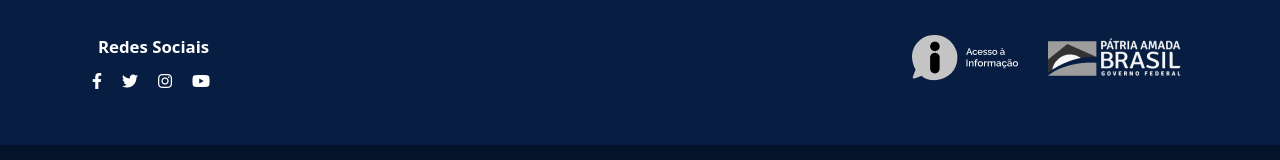
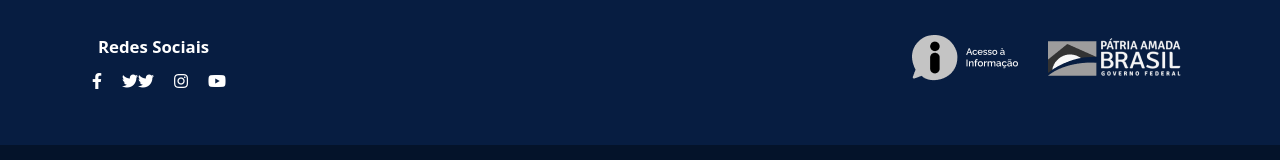
Before and after one commit to Gabriel200395/gns-gov, a React (Create React App) app: page /Bemvindo in a window 1280 px wide. Shown: the part 895-1055 px from the top of the page. Built offline with nearby package versions, Linux system fonts and the light colour scheme.

Commit message:
arrumando items

```diff
--- a/src/Components/Footer/Footer.js
+++ b/src/Components/Footer/Footer.js
@@ -10,35 +10,40 @@ function Footer() {
             <ul className=" d-flex ps-0">
               <li>
                 <a
-                  className="fab fa-facebook-f"
                   href="https://www.facebook.com/govbrdigital"
                   target="_blank"
                   rel="noreferrer"
-                ></a>
+                >
+                  <i className="fab fa-facebook-f"></i>
+                </a>
               </li>
               <li>
                 <a
                   className="fab fa-twitter"
-                  href="https://twitter.com/DigitalGovBr"
+                  href="https://www.gov.br/pt-br/orgaos-do-governo"
                   target="_blank"
-                  rel="noreferrer"
-                ></a>
+                  rel="noreferrer noopener"
+                >
+                  <i className="fab fa-twitter"></i>
+                </a>
               </li>
               <li>
                 <a
-                  className="fab fa-instagram"
                   href="https://www.instagram.com/digitalgov.br/"
                   target="_blank"
                   rel="noreferrer"
-                ></a>
+                >
+                  <i className="fab fa-instagram"></i>
+                </a>
               </li>
               <li>
                 <a
-                  className="fab fa-youtube"
                   href="https://www.youtube.com/user/egovbr"
                   target="_blank"
                   rel="noreferrer"
-                ></a>
+                >
+                  <i className="fab fa-youtube"></i>
+                </a>
               </li>
             </ul>
           </div>
--- a/src/Page/BemVindo.js
+++ b/src/Page/BemVindo.js
@@ -5,8 +5,12 @@ import Informacao from "../Components/Informacao/Informacao";
 import Menus from "../Components/Menus/Menus";
 import Texto from "../Components/ComponentsBemVindo/Texto/Texto";
 import ContentPages from "../Components/ComponentsBemVindo/ContentPages/ContentPages";
+import { useEffect } from "react";
 
 function BemVindo() {
+  useEffect(() => {
+    window.scrollTo(0, 0);
+  }, []);
   return (
     <section>
       <Navbar />
--- a/src/Page/Login.js
+++ b/src/Page/Login.js
@@ -3,8 +3,13 @@ import SubRodape from "../Components/SubRodape/SubRodape";
 import Informacao from "../Components/Informacao/Informacao";
 import NavbarLogin from "../Components/ComponentsLogin/NavbarLogin/NavbarLogin";
 import Formulario from "../Components/ComponentsLogin/Formulario/Formulario";
+import { useEffect } from "react";
 
 function Login() {
+  useEffect(() => {
+    window.scrollTo(0, 0);
+  }, []);
+
   return (
     <section>
       <NavbarLogin />
--- a/src/Page/NovaEdicao.js
+++ b/src/Page/NovaEdicao.js
@@ -6,7 +6,12 @@ import Footer from "../Components/Footer/Footer";
 import SubRodape from "../Components/SubRodape/SubRodape";
 import Informacao from "../Components/Informacao/Informacao";
 import AvancaPage from "../Components/AvancaPage/AvancaPage";
+import { useEffect } from "react";
+
 function NovaEdicao() {
+  useEffect(() => {
+    window.scrollTo(0, 0);
+  }, []);
   return (
     <section>
       <Navbar />
--- a/src/Page/RevisaoFinalizacao.js
+++ b/src/Page/RevisaoFinalizacao.js
@@ -8,7 +8,13 @@ import FinalizarPage from "../Components/FinalizarPage /FinalizarPage ";
 import MenuFinalizacao from "../Components/MenuFinalizacao/MenuFinalizacao";
 import SobreSistema from "../Components/SobreSistema/SobreSistema";
 import FormularioRevisao from "../Components/FormularioRevisao/FormularioRevisao";
+import { useEffect } from "react";
+
 function RevisaoFinalizacao() {
+  useEffect(() => {
+    window.scrollTo(0, 0);
+  }, []);
+
   return (
     <section>
       <Navbar />
```
